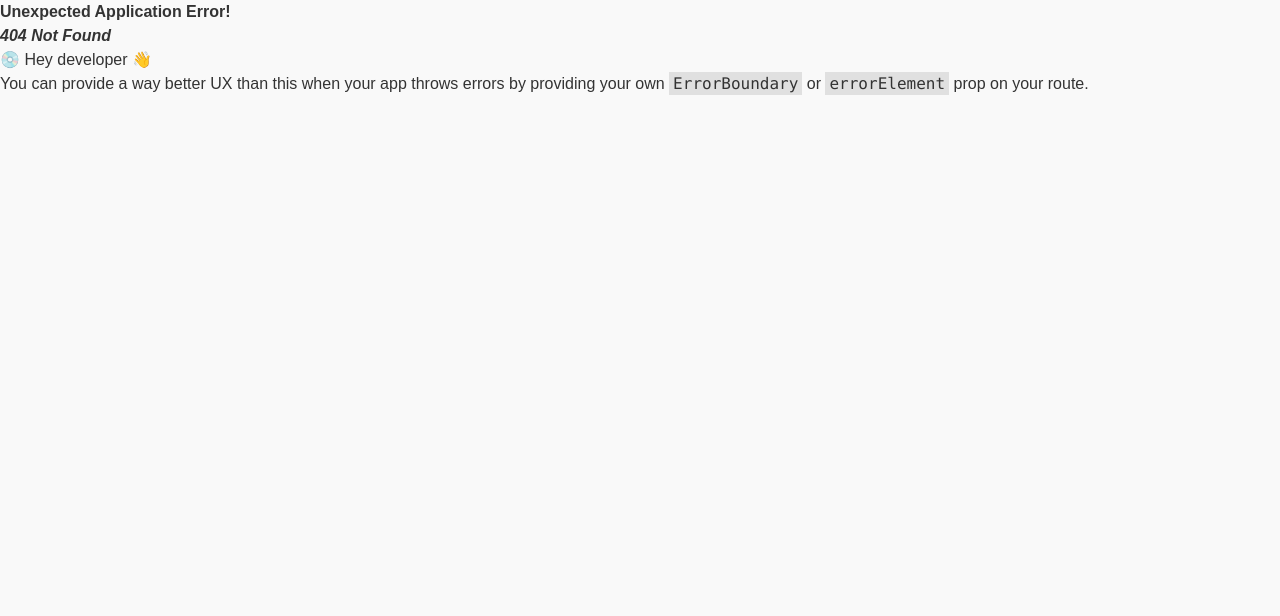
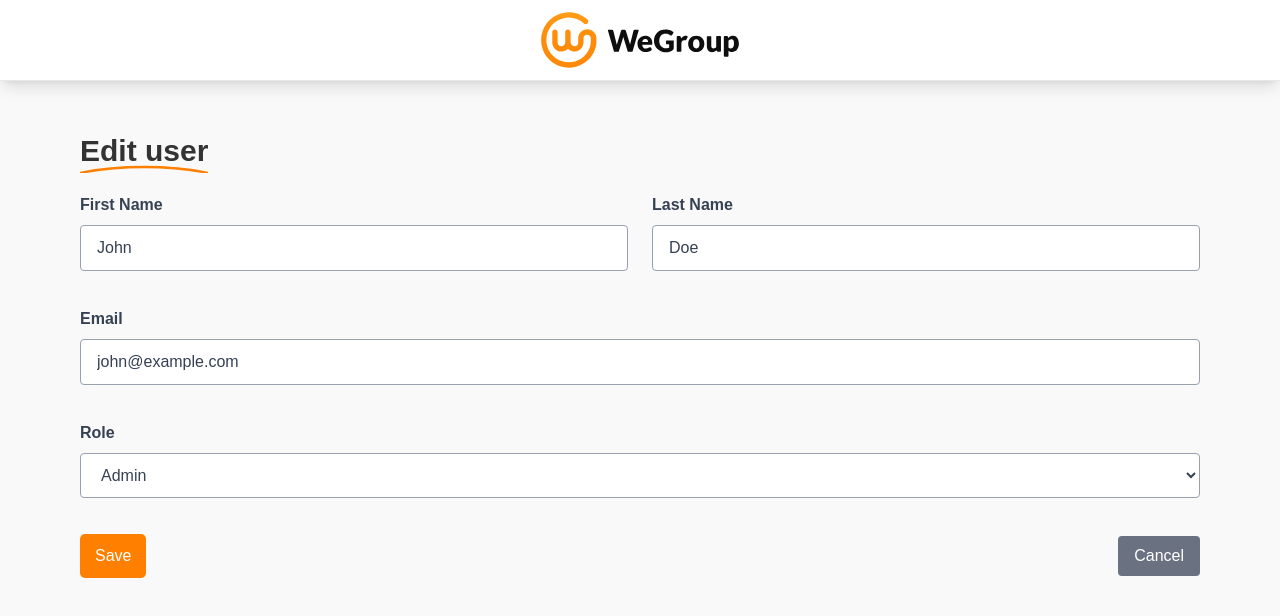
Before and after one commit to jensrosseel2/wg-assessment-jens, a React (Vite) app: page /users/edit/1 in a window 1280 px wide. Before the commit this address had no page. Shown: the top 616 px of the page. Built offline with nearby package versions, Linux system fonts and the light colour scheme; data requests are answered from the project's data file.

Commit message:
edit users functionality and pre filled form

```diff
--- a/server/db.json
+++ b/server/db.json
@@ -13,15 +13,15 @@
       "role": "User"
     },
     {
-      "name": "Jens Rosseel",
+      "name": "Jons Rosseel",
       "email": "jensrosseel04@gmail.com",
-      "role": "Admin",
+      "role": "Power User",
       "id": 3
     },
     {
       "name": "Mattjana Karnas",
-      "email": "jensrosseel04@gmail.com",
-      "role": "User",
+      "email": "mattjanakarnas@email.com",
+      "role": "Admin",
       "id": 4
     },
     {
--- a/src/api/index.ts
+++ b/src/api/index.ts
@@ -18,6 +18,11 @@ export async function getUsers(): Promise<UserListProps> {
   return { users };
 }
 
+export async function getUser(id: number): Promise<UserProps> {
+  const response = await axios.get<UserProps>(`/users/${id}`);
+  return response.data;
+}
+
 export const saveUser = async (body: UserProps) => {
   const { id, ...values } = body;
 
--- /dev/null
+++ b/src/components/common/AsyncData.tsx
@@ -0,0 +1,21 @@
+import LoadingIndicator from "./LoadingIndicator";
+import ErrorAlert from "./ErrorAlert";
+
+export default function AsyncData({
+  isPending,
+  error,
+  children,
+}: {
+  isPending: boolean;
+  error: Error | null;
+  children?: React.ReactNode;
+}) {
+  if (isPending) return <LoadingIndicator />;
+
+  return (
+    <>
+      {error && <ErrorAlert message={error.message} />}
+      {!error && !isPending && children}
+    </>
+  );
+}
--- a/src/components/common/LabelInput.tsx
+++ b/src/components/common/LabelInput.tsx
@@ -5,6 +5,7 @@ interface LabelInputProps {
   name: string;
   type: string;
   validationRules: object;
+  defaultValue?: string;
 }
 
 export default function LabelInput({
@@ -32,6 +33,7 @@ export default function LabelInput({
         type={type}
         disabled={isSubmitting}
         className="w-full text-gray-700 border border-gray-400 rounded py-3 px-4 mb-3 leading-tight focus:outline-none bg-white focus:border-gray-500"
+        defaultValue={rest.defaultValue || ""}
         {...rest}
       />
       {hasError && typeof errors[name]?.message === "string" ? (
--- a/src/components/users/User.tsx
+++ b/src/components/users/User.tsx
@@ -1,3 +1,5 @@
+import { Link } from "react-router-dom";
+
 export interface UserProps {
   id?: number;
   name: string;
@@ -5,7 +7,7 @@ export interface UserProps {
   role: string;
 }
 
-export default function User({ name, email, role }: UserProps) {
+export default function User({ id, name, email, role }: UserProps) {
   return (
     <tr className="bg-white border-b border-gray-200 hover:bg-gray-50">
       <th scope="row" className="px-6 py-4 text-gray-900 whitespace-nowrap">
@@ -14,9 +16,9 @@ export default function User({ name, email, role }: UserProps) {
       <td className="px-6 py-4">{email}</td>
       <td className="px-6 py-4">{role}</td>
       <td className="px-6 py-4 text-right">
-        <a href="#" className="font-semibold hover:underline">
-          Edit
-        </a>
+        <Link to={`/users/edit/${id}`}>
+          <a className="font-semibold">Edit</a>
+        </Link>
       </td>
     </tr>
   );
--- a/src/components/users/UserForm.tsx
+++ b/src/components/users/UserForm.tsx
@@ -1,18 +1,20 @@
 import { FormProvider, useForm } from "react-hook-form";
-import { useCallback, useMemo } from "react";
+import { useCallback, useEffect, useMemo } from "react";
 import { useNavigate } from "react-router-dom";
 import { saveUser } from "../../api/index";
 import LoadingIndicator from "../common/LoadingIndicator";
 import LabelInput from "../common/LabelInput";
+import { UserProps } from "./User";
 
 interface FormProps {
+  id?: number;
   firstname: string;
   lastname: string;
   email: string;
   role: string;
 }
 
-export default function UserForm() {
+export default function UserForm({ user }: { user?: UserProps }) {
   const navigate = useNavigate();
 
   const methods = useForm<FormProps>();
@@ -21,6 +23,7 @@ export default function UserForm() {
     register,
     reset,
     formState: { errors, isSubmitting },
+    setValue,
   } = methods;
 
   const handleCancel = useCallback(() => {
@@ -38,6 +41,7 @@ export default function UserForm() {
 
       try {
         await saveUser({
+          id: user?.id,
           name: fullname,
           email: email,
           role: role,
@@ -51,8 +55,22 @@ export default function UserForm() {
         console.error("Error saving user:", error);
       }
     },
-    [reset, navigate]
+    [reset, navigate, user?.id]
   );
+
+  useEffect(() => {
+    if (user) {
+      const firstname = user.name.split(" ")[0] || "";
+      const lastname = user.name.split(" ").slice(1).join(" ") || "";
+
+      setValue("firstname", firstname);
+      setValue("lastname", lastname);
+      setValue("email", user.email);
+      setValue("role", user.role);
+    } else {
+      reset();
+    }
+  }, [user, reset, setValue]);
 
   const validationRules = useMemo(
     () => ({
--- a/src/layout/Layout.tsx
+++ b/src/layout/Layout.tsx
@@ -5,7 +5,9 @@ export default function Layout() {
   return (
     <div>
       <Navbar />
-      <Outlet />
+      <div className="container">
+        <Outlet />
+      </div>
     </div>
   );
 }
--- a/src/main.tsx
+++ b/src/main.tsx
@@ -1,6 +1,5 @@
 import { createRoot } from "react-dom/client";
 import "./App.css";
-import App from "./App.tsx";
 import {
   Navigate,
   createBrowserRouter,
@@ -9,6 +8,10 @@ import {
 import Layout from "./layout/Layout.tsx";
 import AddOrEditUser from "./pages/AddOrEditUser.tsx";
 import { StrictMode } from "react";
+import { QueryClient, QueryClientProvider } from "@tanstack/react-query";
+import UserOverview from "./pages/UserOverview.tsx";
+
+const queryClient = new QueryClient();
 
 const router = createBrowserRouter([
   {
@@ -23,11 +26,23 @@ const router = createBrowserRouter([
         children: [
           {
             index: true,
-            element: <App />,
+            element: (
+              <QueryClientProvider client={queryClient}>
+                <UserOverview />
+              </QueryClientProvider>
+            ),
           },
           {
             path: "add",
             element: <AddOrEditUser />,
+          },
+          {
+            path: "edit/:id",
+            element: (
+              <QueryClientProvider client={queryClient}>
+                <AddOrEditUser />
+              </QueryClientProvider>
+            ),
           },
         ],
       },
--- a/src/pages/AddOrEditUser.tsx
+++ b/src/pages/AddOrEditUser.tsx
@@ -1,10 +1,24 @@
 import UserForm from "../components/users/UserForm.tsx";
+import { useParams } from "react-router-dom";
+import { getUser } from "../api/index.ts";
+import AsyncData from "../components/common/AsyncData.tsx";
+import { useQuery } from "@tanstack/react-query";
 
 export default function AddOrEditUser() {
+  const { id } = useParams();
+
+  const { isPending, error, data } = useQuery({
+    queryKey: ["user", id],
+    queryFn: () => getUser(Number(id)),
+    enabled: !!id,
+  });
+
   return (
     <div className="container">
       <span className="relative inline-block mb-6">
-        <span className="font-bold text-3xl">Add user</span>
+        <span className="font-bold text-3xl">
+          {id ? "Edit user" : "Add user"}
+        </span>
         <svg
           className="absolute -bottom-1 left-0 w-full h-2 pointer-events-none"
           viewBox="0 0 100 10"
@@ -18,7 +32,9 @@ export default function AddOrEditUser() {
           />
         </svg>
       </span>
-      <UserForm />
+      <AsyncData isPending={isPending} error={error}>
+        <UserForm user={data} />
+      </AsyncData>
     </div>
   );
 }
```
